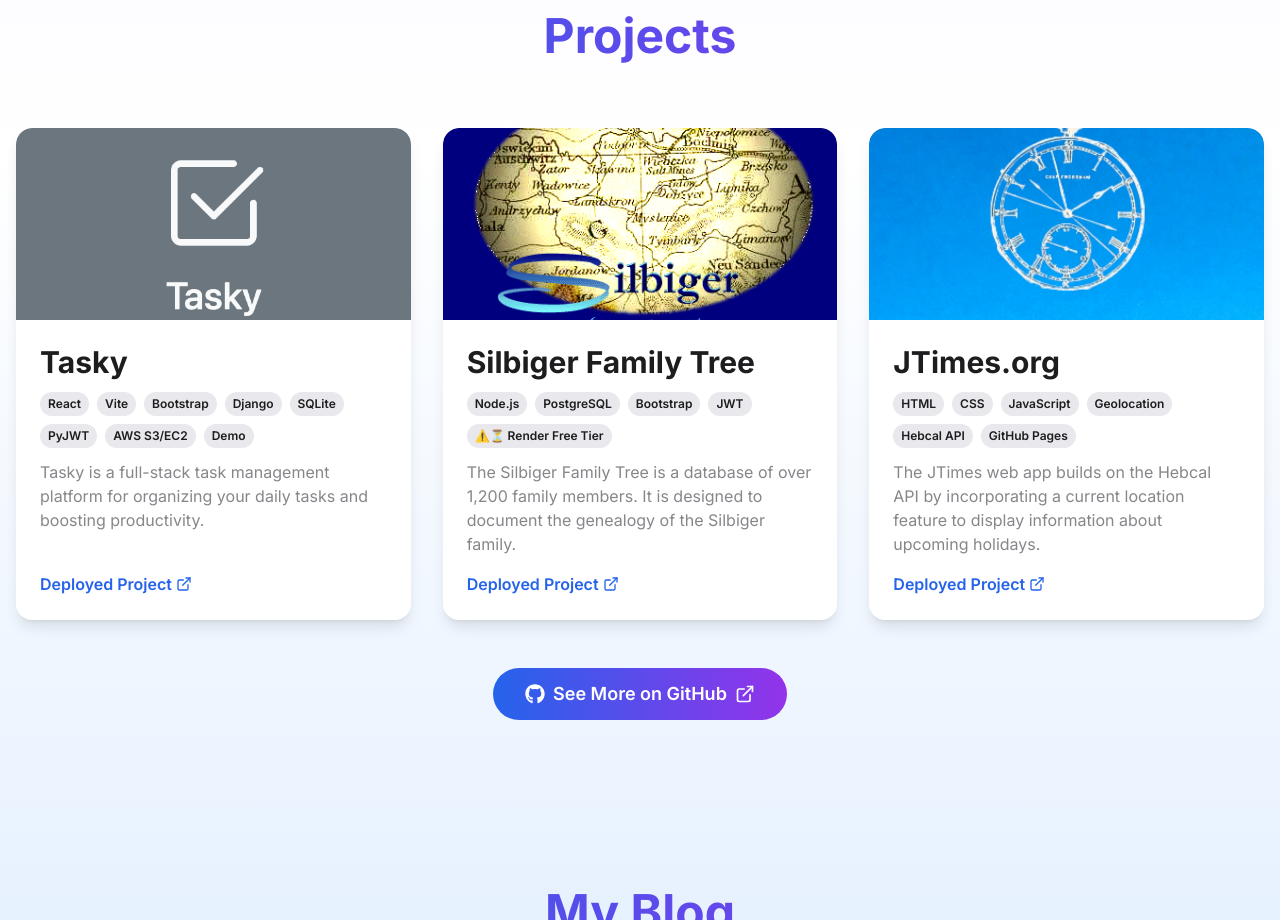
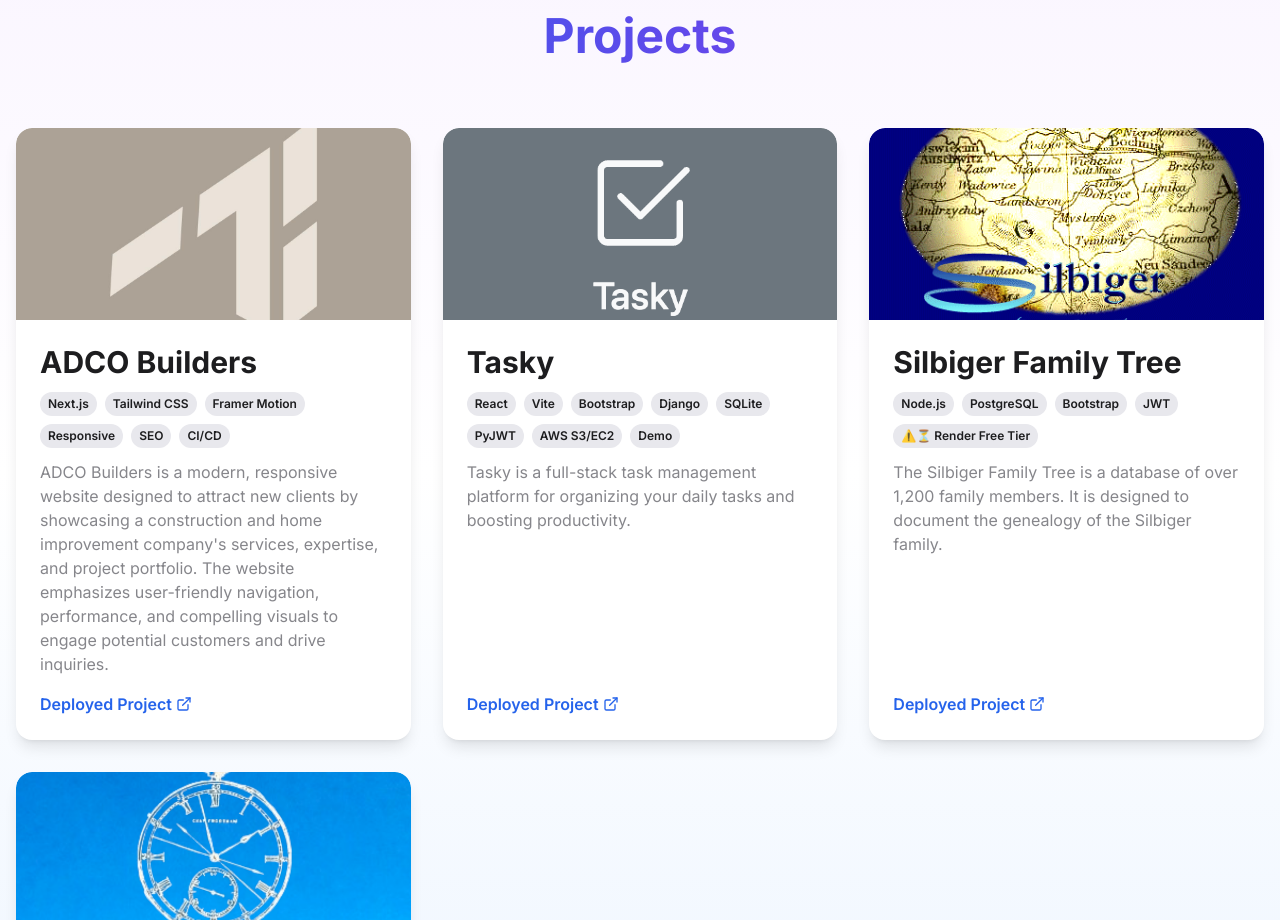
Before and after one commit to JustinSilbiger/devPort, a Next.js app: page / in a window 1280 px wide. Shown: the part 1880-2800 px from the top of the page. Built offline with nearby package versions, Linux system fonts and the light colour scheme.

Commit message:
adco builders

```diff
--- a/app/portfolio/portfolio.tsx
+++ b/app/portfolio/portfolio.tsx
@@ -37,6 +37,13 @@ const skills = [
 ]
 
 const projects = [
+  {
+    "title": "ADCO Builders",
+    "description": "ADCO Builders is a modern, responsive website designed to attract new clients by showcasing a construction and home improvement company's services, expertise, and project portfolio. The website emphasizes user-friendly navigation, performance, and compelling visuals to engage potential customers and drive inquiries.",
+    "link": "https://adcobuilders.vercel.app/",
+    "image": "/assets/adco-builders.jpg", // Placeholder image path; update as needed
+    "tags": ["Next.js", "Tailwind CSS", "Framer Motion", "Responsive", "SEO", "CI/CD"]
+  },
   {
     title: "Tasky",
     description: "Tasky is a full-stack task management platform for organizing your daily tasks and boosting productivity.",
--- a/package.json
+++ b/package.json
@@ -17,7 +17,7 @@
     "clsx": "^2.1.1",
     "framer-motion": "^11.11.8",
     "lucide-react": "^0.452.0",
-    "next": "14.2.15",
+    "next": "^14.2.15",
     "next-themes": "^0.3.0",
     "react": "^18",
     "react-dom": "^18",
```
Also changed, not shown: public/assets/adco-builders.jpg (added), 1 other file (tests, documents, lock files or other folders).
